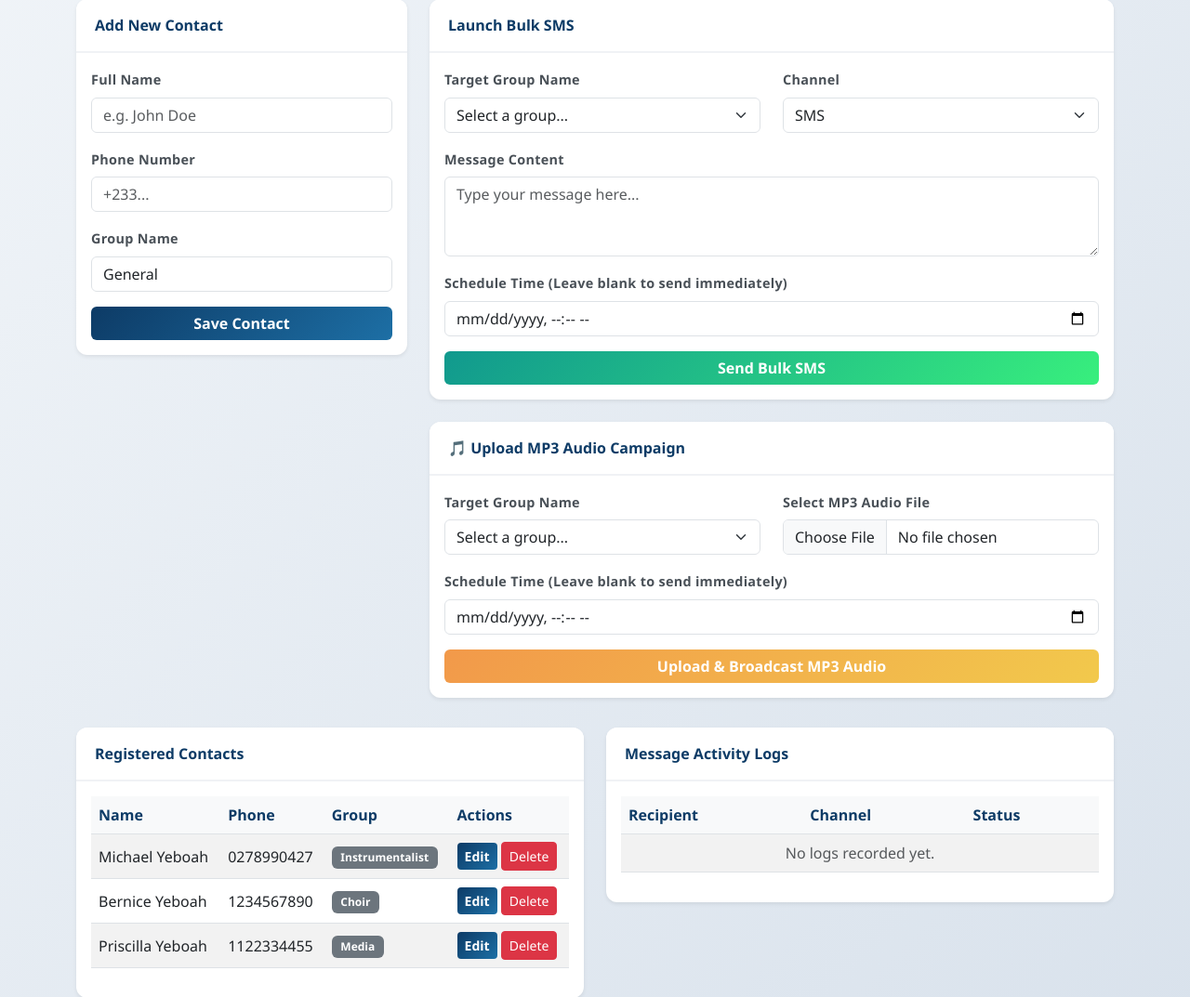
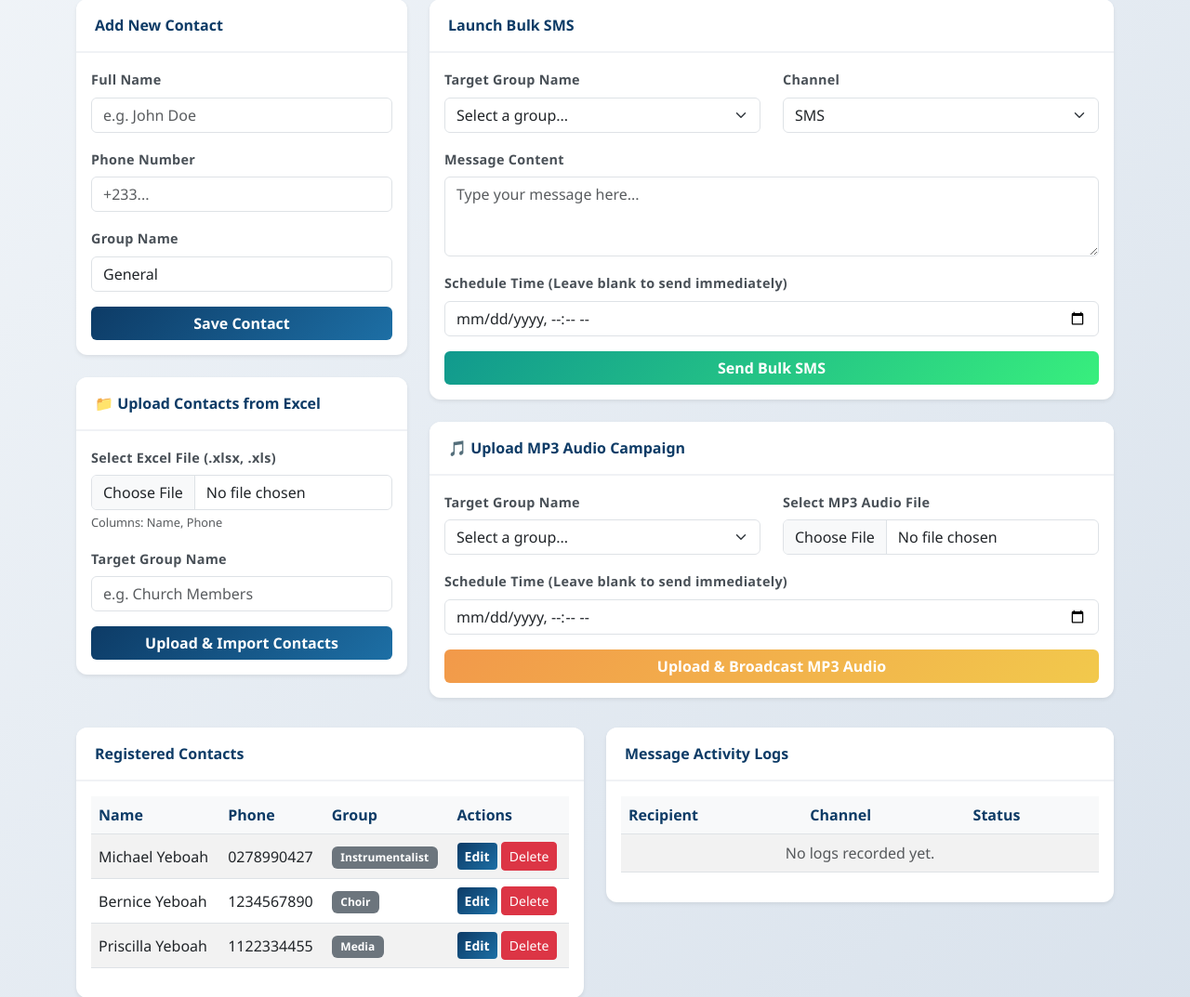
Before and after one commit to kwesidompreh53-png/stem-messaging-app, a Flask app: page / in a window 1280 px wide. Shown: the part 99-1172 px from the top of the page at 93% size. Run offline with Flask 3, Linux system fonts and the light colour scheme; a user stored in the database is signed in; data comes from the database, SQL or seed files in the repository; data that the repository does not hold is empty; some libraries are stand-ins or nearby versions.

Commit message:
Add Excel file upload card into index template

```diff
--- a/templates/index.html
+++ b/templates/index.html
@@ -91,9 +91,10 @@
     <div class="container my-5">
         <div class="row g-4">
 
-            <!-- Column 1: Add Contact Form -->
+            <!-- Column 1: Add Contact & Excel Upload Forms -->
             <div class="col-md-4">
-                <div class="card shadow-sm">
+                <!-- Add New Contact Card -->
+                <div class="card shadow-sm mb-4">
                     <div class="card-header bg-white fw-bold">Add New Contact</div>
                     <div class="card-body">
                         <form action="/add-contact-web" method="POST">
@@ -114,6 +115,25 @@
                                 <input type="text" class="form-control" name="group_name" placeholder="e.g. Youth, Choir, Leaders" value="General" required>
                             </div>
                             <button type="submit" class="btn btn-primary w-100">Save Contact</button>
+                        </form>
+                    </div>
+                </div>
+
+                <!-- Upload Contacts from Excel Card -->
+                <div class="card shadow-sm">
+                    <div class="card-header bg-white fw-bold">📁 Upload Contacts from Excel</div>
+                    <div class="card-body">
+                        <form action="{{ url_for('upload_excel') }}" method="POST" enctype="multipart/form-data">
+                            <div class="mb-3">
+                                <label class="form-label">Select Excel File (.xlsx, .xls)</label>
+                                <input type="file" name="excel_file" class="form-control" accept=".xlsx, .xls" required>
+                                <div class="form-text" style="font-size: 0.8rem;">Columns: Name, Phone</div>
+                            </div>
+                            <div class="mb-3">
+                                <label class="form-label">Target Group Name</label>
+                                <input type="text" name="group_name" class="form-control" placeholder="e.g. Church Members" required>
+                            </div>
+                            <button type="submit" class="btn btn-primary w-100">Upload & Import Contacts</button>
                         </form>
                     </div>
                 </div>
```
